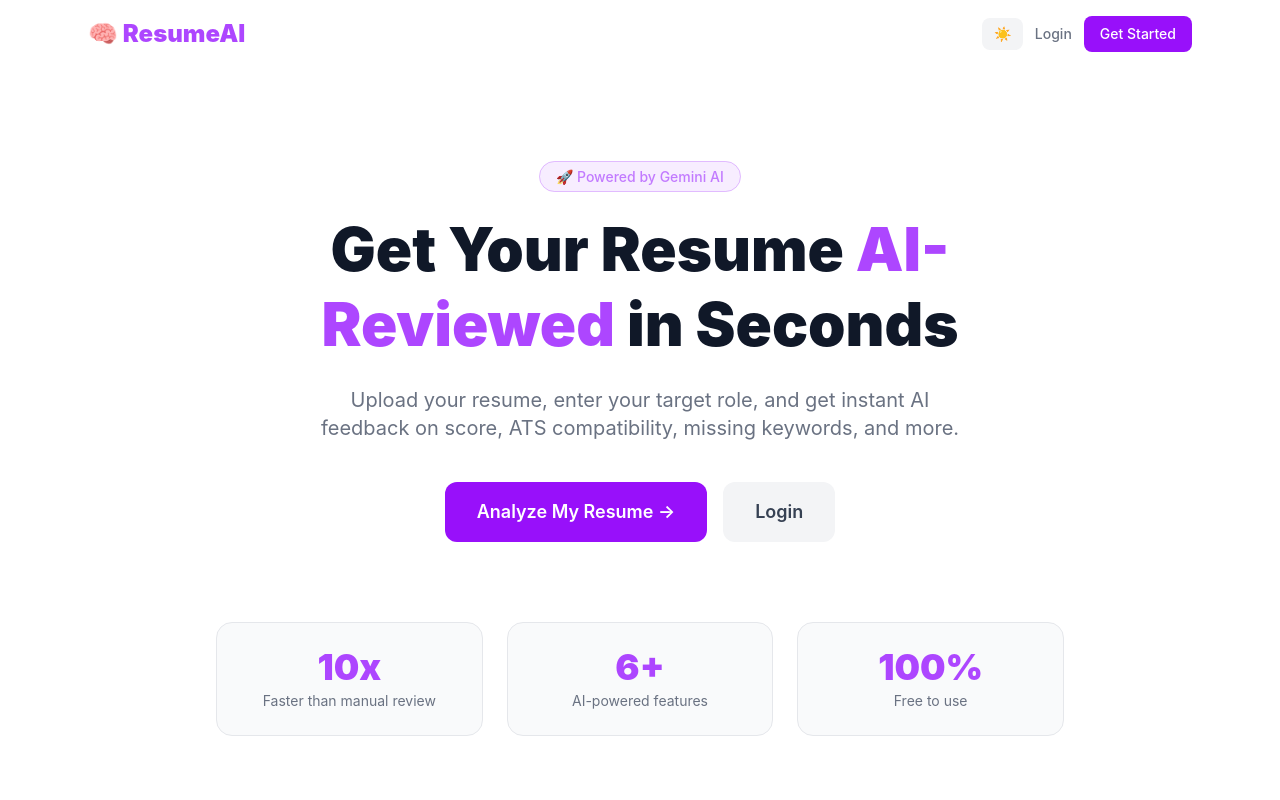
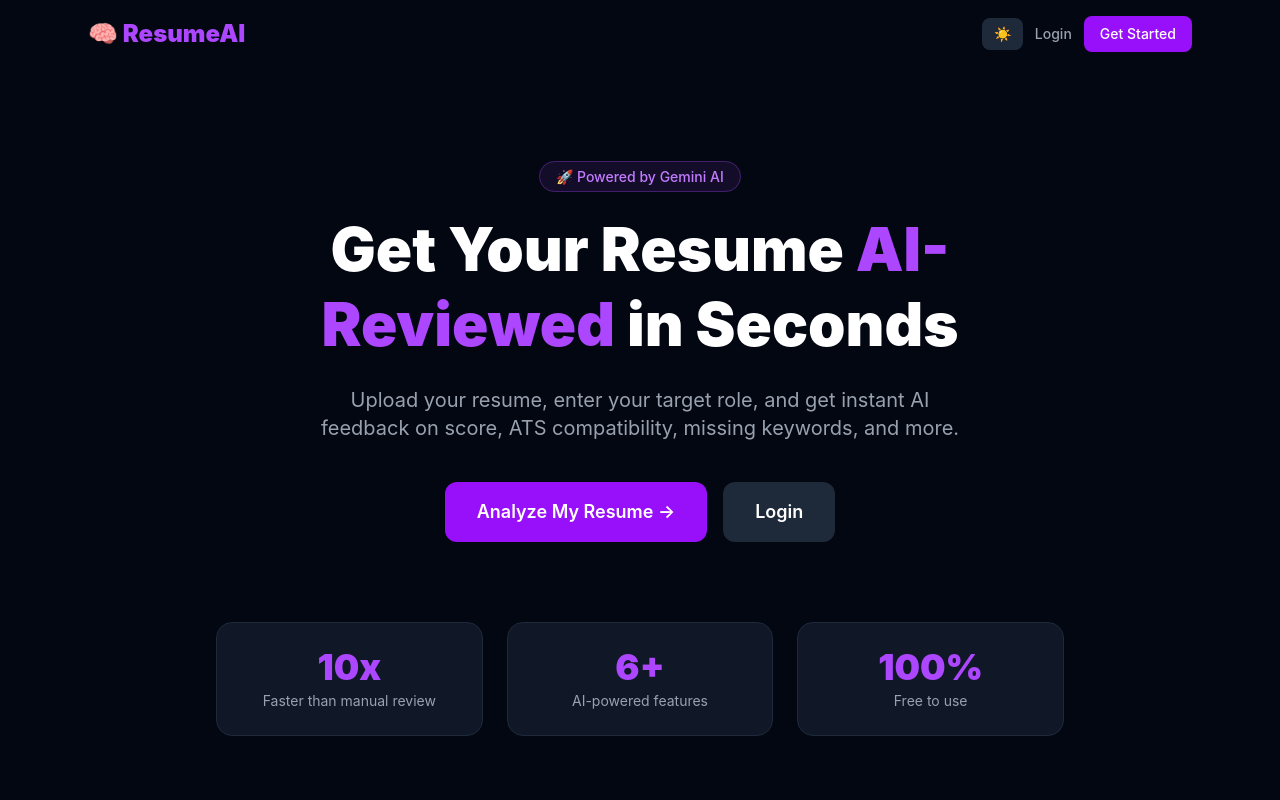
Before and after one commit to Anujkarn1542/ai-resume-analyzer, a React (Vite) app in the folder client/: page / in a window 1280 px wide. Shown: the top 800 px of the page. Built offline with nearby package versions, Linux system fonts and the light colour scheme; no server answers.

Commit message:
home page toggle fix

```diff
--- a/client/src/index.css
+++ b/client/src/index.css
@@ -1,10 +1,9 @@
 @import "tailwindcss";
-:root {
-  color-scheme: light dark;
-}
+
+@custom-variant dark (&:where(.dark, .dark *));
 
 body {
-  @apply transition-colors duration-300;
+  @apply transition-colors duration-300 bg-white text-black;
 }
 
 .dark body {
```
